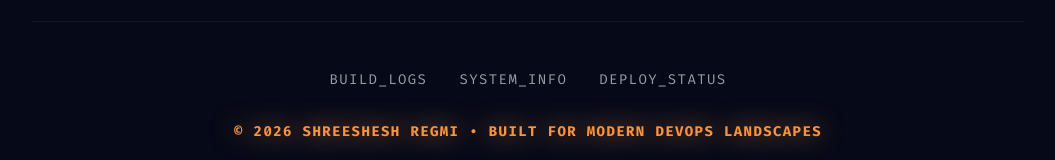
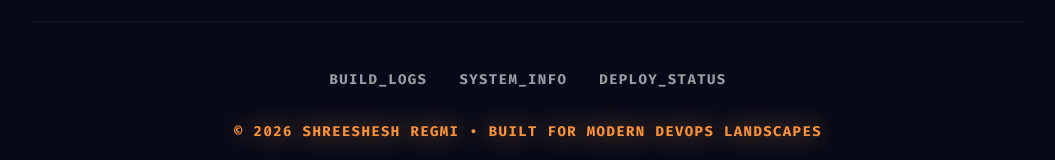
Before and after one commit to regmishreeshesh-hub/Shreeshesh-DevOps-Profile-yaml, a React (Vite) app: page / in a window 1280 px wide. Shown: the part 1857-2017 px from the top of the page, without its empty margins (112-1167 px from the left). Built offline with nearby package versions, Linux system fonts and the light colour scheme.

Commit message:
footer in bold

```diff
--- a/App.tsx
+++ b/App.tsx
@@ -470,20 +470,20 @@ const App: React.FC = () => {
             <span
               ref={buildLogsRef}
               onClick={handleBuildLogsClick}
-              className="hover:text-gray-900 dark:hover:text-white transition-colors cursor-pointer"
+              className="hover:text-gray-900 dark:hover:text-white transition-colors cursor-pointer font-bold"
             >
               BUILD_LOGS
             </span>
             <span
               onClick={handleSystemInfoClick}
-              className="hover:text-gray-900 dark:hover:text-white transition-colors cursor-pointer"
+              className="hover:text-gray-900 dark:hover:text-white transition-colors cursor-pointer font-bold"
             >
               SYSTEM_INFO
             </span>
             <span
               ref={deployStatusRef}
               onClick={handleDeployStatusClick}
-              className="hover:text-gray-900 dark:hover:text-white transition-colors cursor-pointer"
+              className="hover:text-gray-900 dark:hover:text-white transition-colors cursor-pointer font-bold"
             >
               DEPLOY_STATUS
             </span>
```
